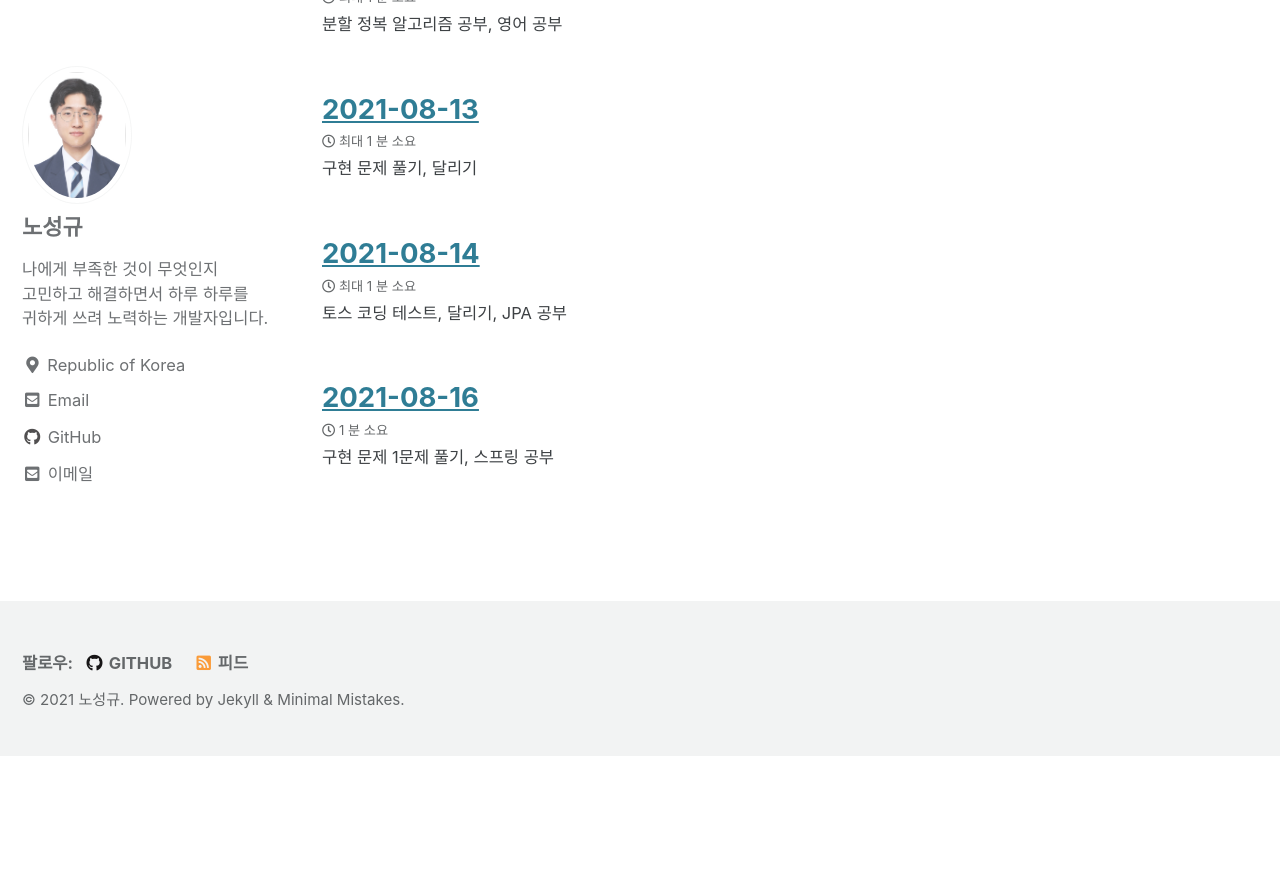
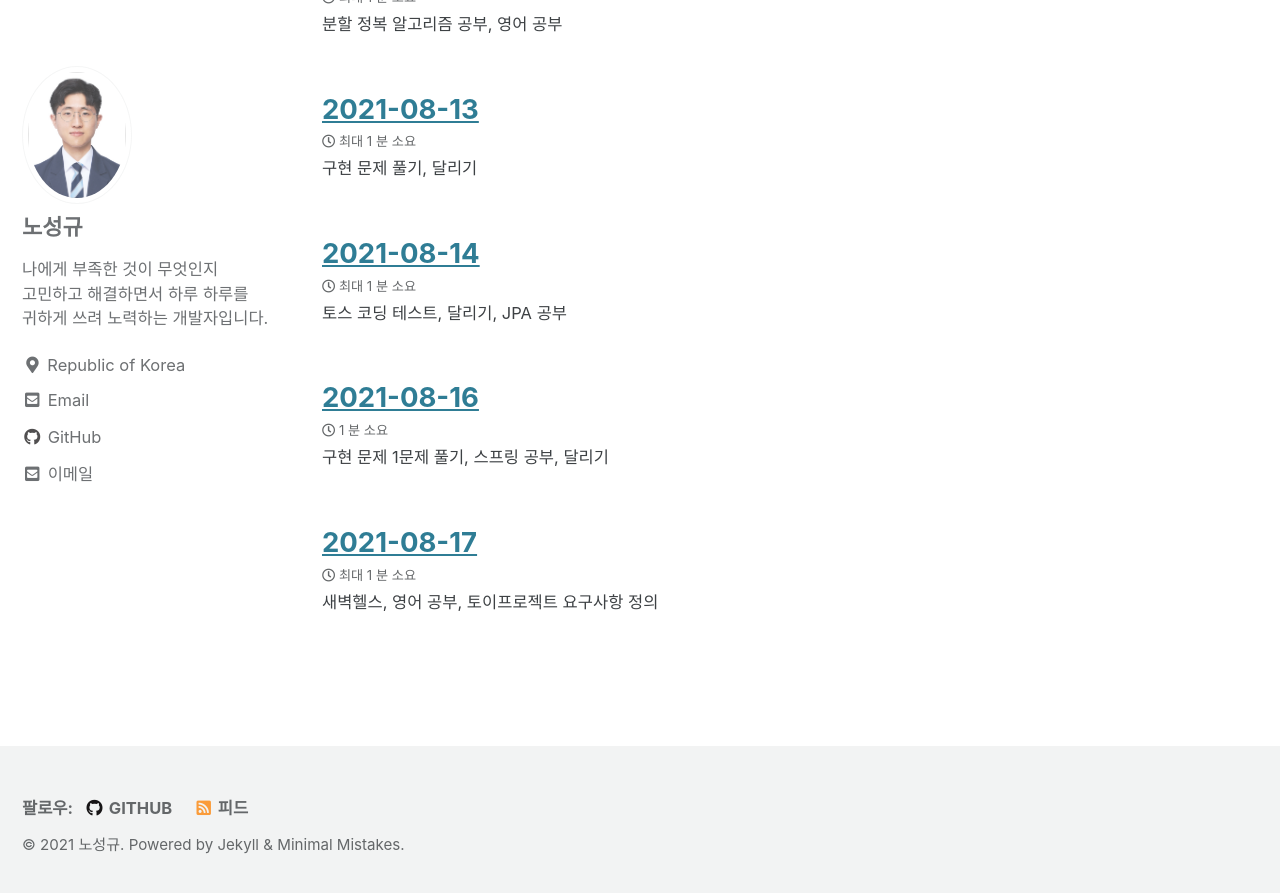
Before and after one commit to nsnnsn12/nsnnsn12.github.io, a Jekyll site: the page built from _pages/til.md, in a window 1280 px wide and 900 px high, scrolled down 2564 px. Shown: the top 893 px of the window. Built offline with Jekyll 4.4.1, drawn with Linux system fonts in a browser that asks for light colours; cached includes are drawn as plain includes; before the commit the page ends 3320 px from its top, so only the background shows below that.

```diff
--- a/_til/2021-08-16-til.md
+++ b/_til/2021-08-16-til.md
@@ -7,14 +7,14 @@ comments: true
 share: true
 related: true
 ---
-구현 문제 1문제 풀기, 스프링 공부
+구현 문제 1문제 풀기, 스프링 공부, 달리기
 
 
 ### 1)구현 문제 풀기
 <a href="https://nsnnsn12.github.io/implements/implements-ex5/" target="_blank">https://nsnnsn12.github.io/implements/implements-ex5/</a>
 
 ### 2)달리기
-<img src="/assets/images/run/20210813.jpg" width="40%" height="30%">
+<img src="/assets/images/run/20210816.jpg" width="40%" height="30%">
 
 ### 3)스프링 공부
 
--- /dev/null
+++ b/_til/2021-08-17-til.md
@@ -0,0 +1,16 @@
+---
+title: '2021-08-17'
+layout: single
+author_profile: true
+read_time: true
+comments: true
+share: true
+related: true
+---
+새벽헬스, 영어 공부, 토이프로젝트 요구사항 정의
+
+
+### 1)영어공부
+
+
+### 2)요구사항 정의
```
Also changed, not shown: assets/images/run/20210816.jpg (added).
